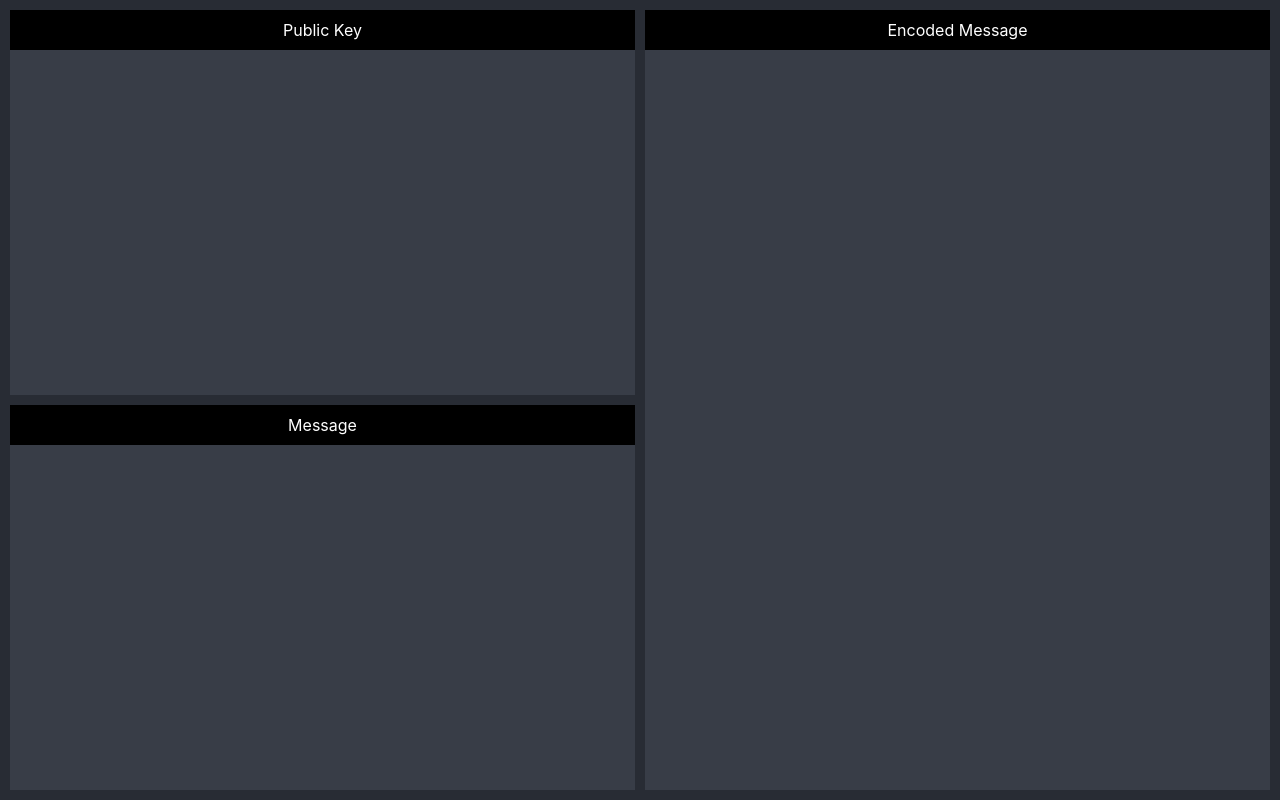
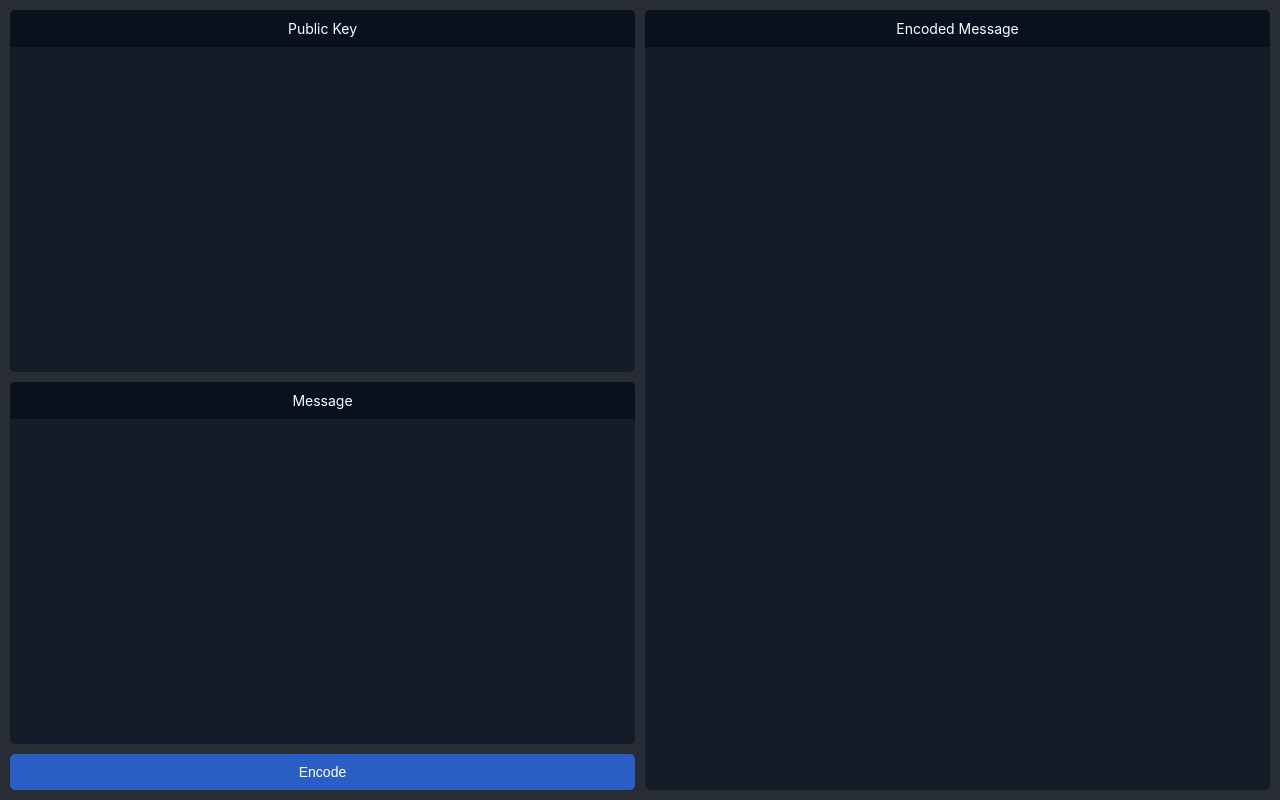
Before and after one commit to siwonia/pgp-generator, a React (Create React App) app: page / in a window 1280 px wide. Built offline with nearby package versions, Linux system fonts and the light colour scheme.

Commit message:
added actionbutton

```diff
--- a/src/App.tsx
+++ b/src/App.tsx
@@ -3,6 +3,7 @@ import styled from "styled-components";
 import TextArea from "./TextArea";
 import Row from "./Row";
 import Column from "./Column";
+import Button from "./Button";
 
 function App() {
   return (
@@ -11,6 +12,7 @@ function App() {
         <Column>
           <TextArea title="Public Key" />
           <TextArea title="Message" />
+          <Button title="Encode" />
         </Column>
         <Column>
           <TextArea title="Encoded Message" />
--- /dev/null
+++ b/src/Button.tsx
@@ -0,0 +1,28 @@
+import React, { FunctionComponent } from "react";
+import styled from "styled-components";
+
+interface Props {
+  title: string;
+}
+
+const Button: FunctionComponent<Props> = props => {
+  return <Main>{props.title}</Main>;
+};
+
+export default Button;
+
+const Main = styled.button`
+  margin-top: 5px;
+  margin-bottom: 5px;
+  background-color: #2b5ec5;
+  color: #fff;
+  border: 0 none;
+  padding: 10px;
+  border-radius: 5px;
+  font-size: 14px;
+  outline: none;
+  box-shadow: none;
+  :active{
+    background-color: #204eab;
+ }
+`;
--- a/src/TextArea.tsx
+++ b/src/TextArea.tsx
@@ -25,16 +25,19 @@ const Main = styled.div`
 `;
 
 const Header = styled.div`
-  background-color: #000;
+  background-color: #09111f;
   text-align: center;
   color: #fff;
   padding: 10px;
+  font-size: 14px;
+  border-top-left-radius: 5px;
+  border-top-right-radius: 5px;
 `;
 
 const Box = styled.textarea`
   display: flex;
   flex: 1;
-  background-color: #383d47;
+  background-color: #151c29;
   color: #fff;
   padding: 10px;
   border: none;
@@ -42,5 +45,7 @@ const Box = styled.textarea`
   outline: none;
   box-shadow: none;
   resize: none;
-  font-size: 13px;
+  font-size: 12px;
+  border-bottom-left-radius: 5px;
+  border-bottom-right-radius: 5px;
 `;
```
